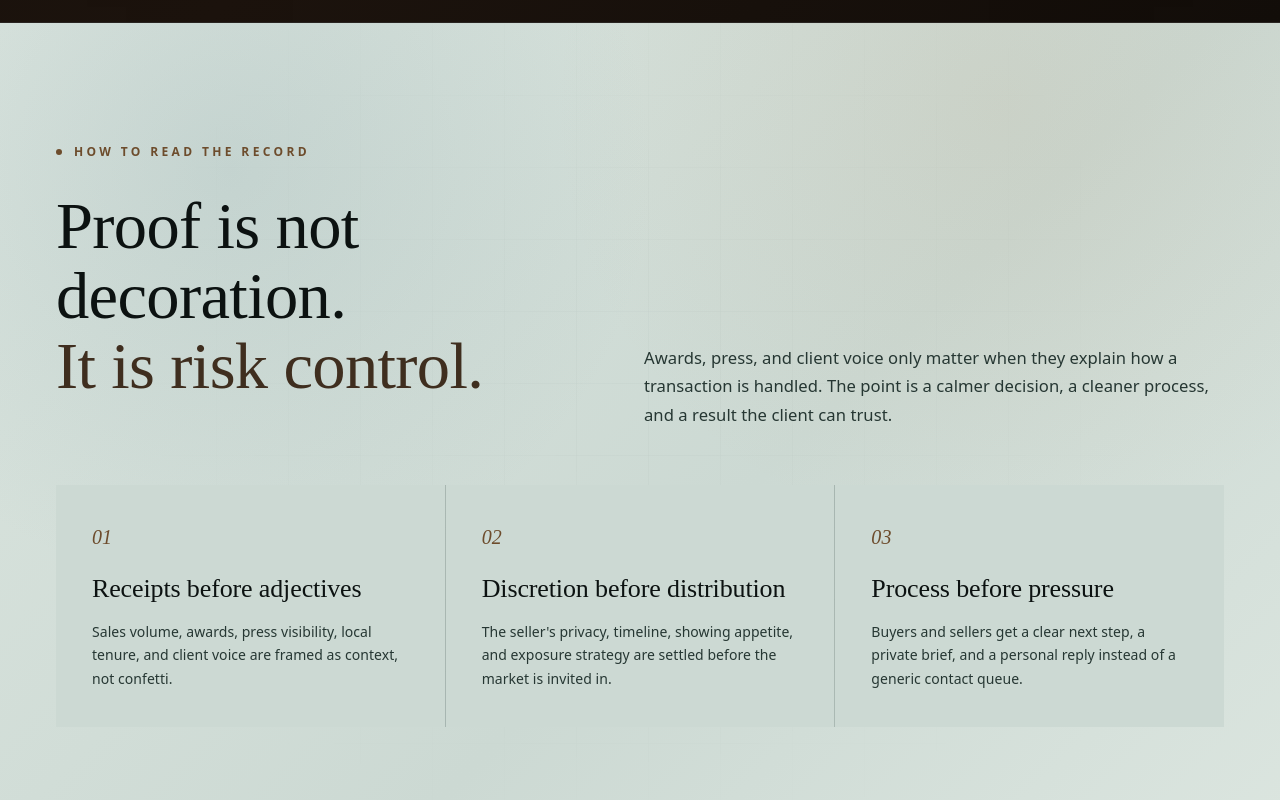
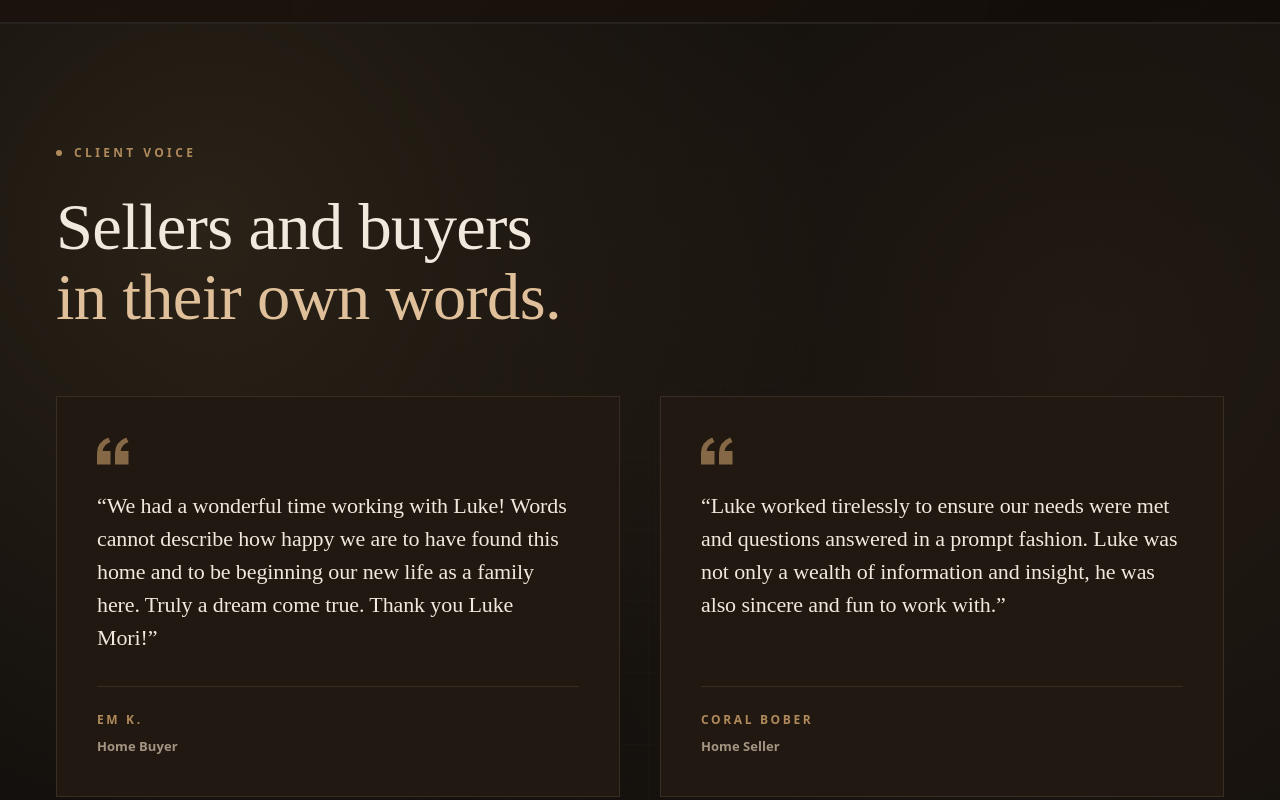
Before and after one commit to KootenayMadeDigital/Luke-Mori-Luxury-Real-Estate, a Next.js app: page /testimonials in a window 1280 px wide. Shown: the part 2920-3720 px from the top of the page. Built offline with nearby package versions, Linux system fonts and the light colour scheme; a web font is replaced by a local one.

Commit message:
fix: remove awards narration section

```diff
--- a/src/app/testimonials/page.tsx
+++ b/src/app/testimonials/page.tsx
@@ -7,7 +7,7 @@ import { Container } from "@/components/ui/Container";
 import { Eyebrow } from "@/components/ui/Eyebrow";
 import { Reveal } from "@/components/ui/Reveal";
 import { SectionHeading, SectionLede } from "@/components/ui/SectionHeading";
-import { testimonials, brandImages, trustPrinciples, pressLogos } from "@/lib/data";
+import { testimonials, brandImages, pressLogos } from "@/lib/data";
 
 
 const mediaLogoScale: Record<string, string> = {
@@ -149,42 +149,6 @@ export default function TestimonialsPage() {
         </Container>
       </section>
 
-      <section className="tone-lake tonal-section py-24 md:py-28">
-        <Container>
-          <Reveal className="mb-14 grid grid-cols-1 gap-8 md:grid-cols-[0.9fr_1fr] md:items-end">
-            <div>
-              <Eyebrow>How to Read the Record</Eyebrow>
-              <SectionHeading className="mt-7">
-                Proof is not decoration.
-                <br />
-                <em className="font-light not-italic italic text-[var(--color-bronze-light)]">
-                  It is risk control.
-                </em>
-              </SectionHeading>
-            </div>
-            <SectionLede align="right">
-              Awards, press, and client voice only matter when they explain how a transaction is handled. The point is a calmer decision, a cleaner process, and a result the client can trust.
-            </SectionLede>
-          </Reveal>
-
-          <div className="grid grid-cols-1 gap-px bg-[var(--color-line)] md:grid-cols-3">
-            {trustPrinciples.map((principle, i) => (
-              <Reveal key={principle.title} delay={i * 80} className="bg-[var(--color-bg-2)] p-8 sm:p-9">
-                <span className="mb-5 block font-serif text-[20px] italic text-[var(--color-bronze)]">
-                  {String(i + 1).padStart(2, "0")}
-                </span>
-                <h3 className="m-0 mb-4 font-serif text-[26px] font-light leading-[1.15] tracking-[-0.005em] text-[var(--color-text)]">
-                  {principle.title}
-                </h3>
-                <p className="m-0 text-[14px] leading-[1.7] text-[var(--color-text-muted)]">
-                  {principle.body}
-                </p>
-              </Reveal>
-            ))}
-          </div>
-        </Container>
-      </section>
-
       {/* Testimonials grid */}
       <section className="tone-office tonal-section border-t border-[var(--color-line)] py-24 md:py-28">
         <Container>
```
